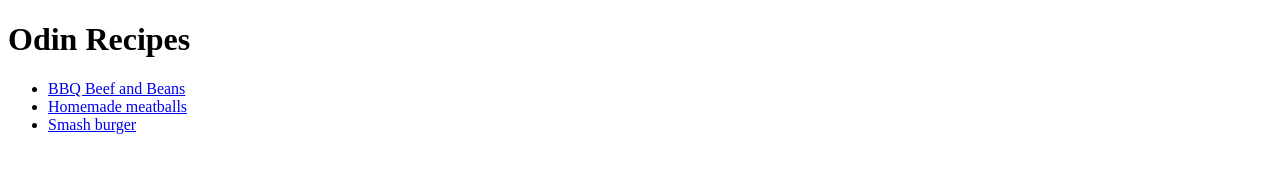
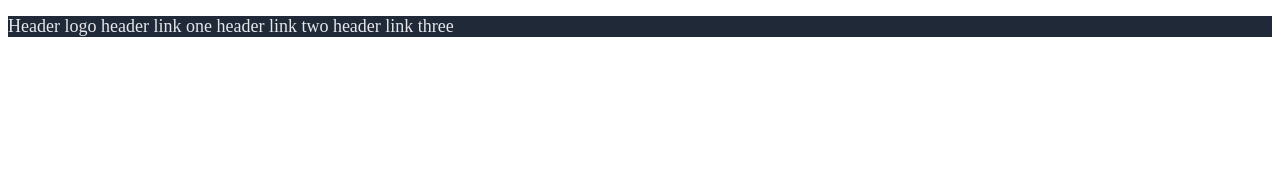
Before and after one commit to L-PDufour/odin-recipes, a plain HTML site: page index.html in a window 1280 px wide. Drawn offline with Linux system fonts and the light colour scheme.

Commit message:
Beginning of css TOP project

```diff
--- a/index.html
+++ b/index.html
@@ -6,17 +6,10 @@
   <meta name="viewport" content="width=device-width, initial-scale=1.0">
   <meta http-equiv="X-UA-Compatible" content="ie=edge">
   <title>Odin Recipes</title>
-  <link rel="stylesheet" href="style.css">
+  <link rel="stylesheet" href="styles.css">
 </head>
-
-<body>
-  <script src="index.js"></script>
-  <h1> Odin Recipes </h1>
-  <ul>
-    <li><a href="recipes/bbq_beef_and_beans.html">BBQ Beef and Beans</a></li>
-    <li><a href="recipes/homemade_meatballs.html">Homemade meatballs</a></li>
-    <li><a href="recipes/smash_burger.html">Smash burger</a></li>
-  </ul>
+<p <body>
+<div class="Header">Header logo header link one header link two header link three </div>
 </body>
 
 </html>
--- /dev/null
+++ b/styles.css
@@ -0,0 +1,5 @@
+.Header {
+background-color: #1F2937;
+color: #E5E7EB;
+font-size: 18px;
+}
```
